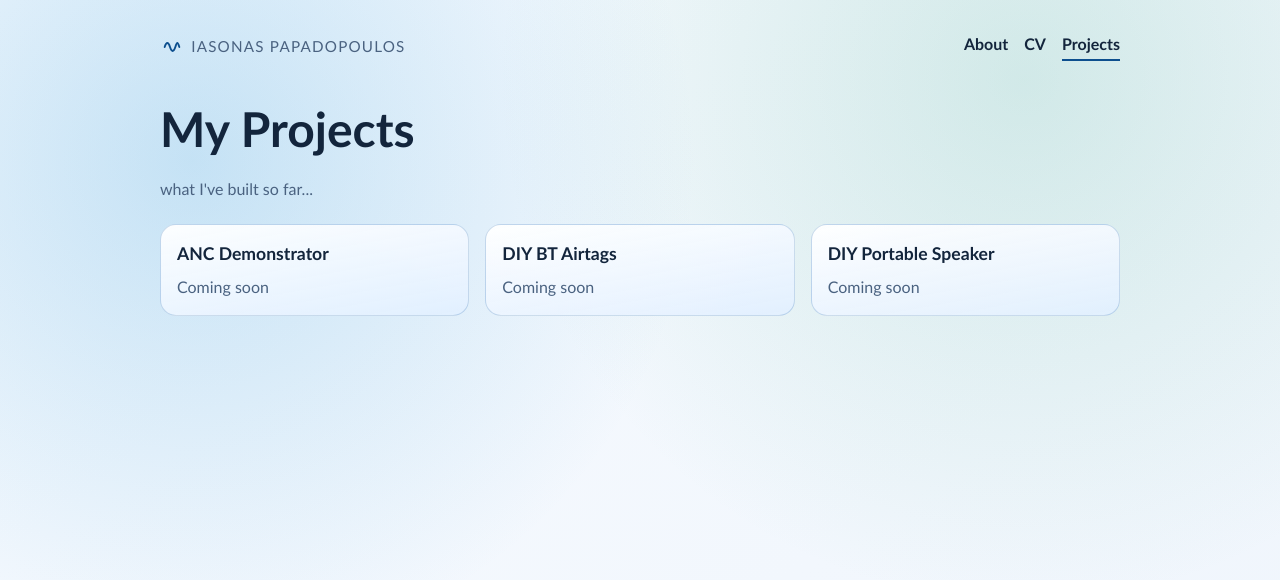
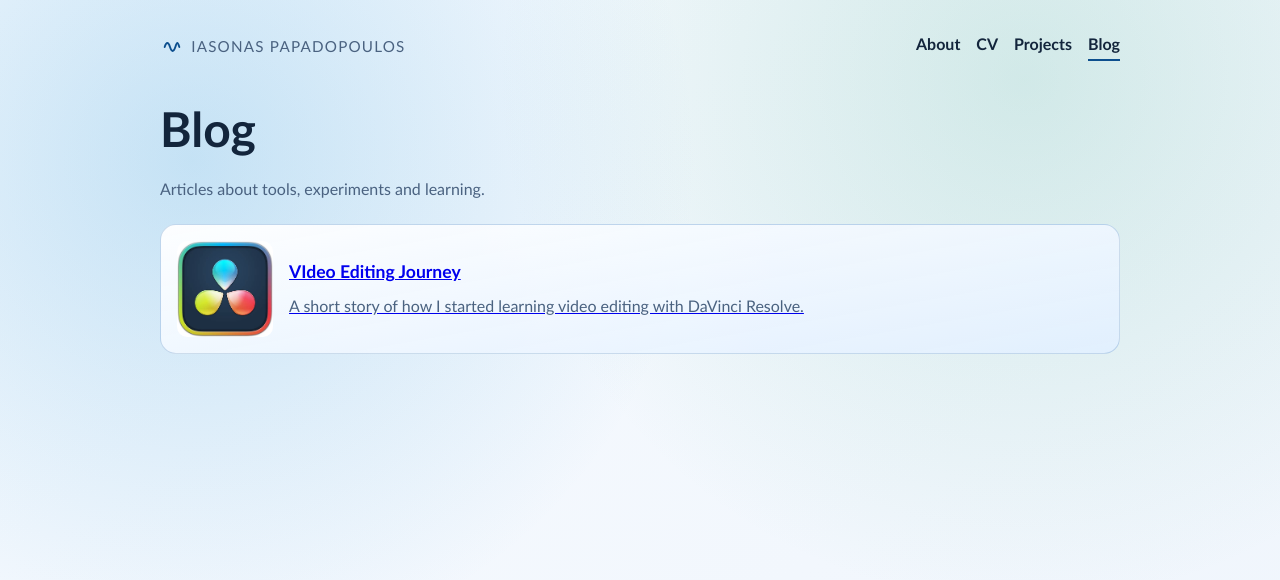
Before and after one commit to iasonpap/iasonpap.github.io, a React (Vite) app: page /blog in a window 1280 px wide. Before the commit this address led to /. Shown: the top 580 px of the page. Built offline with nearby package versions, Linux system fonts and the light colour scheme.

Commit message:
feat(blog): add Blog tab, listing and article for Learning DaVinci Resolve

```diff
--- a/src/App.css
+++ b/src/App.css
@@ -88,6 +88,42 @@
   gap: 1rem;
 }
 
+/* Blog listing: make linked project cards show a square thumbnail */
+.project-card-link .project-card {
+  display: flex;
+  gap: 1rem;
+  align-items: center;
+}
+
+.project-thumb {
+  width: 96px;
+  height: 96px;
+  object-fit: cover;
+  border-radius: 10px;
+  flex: 0 0 96px;
+}
+
+.project-meta {
+  display: flex;
+  flex-direction: column;
+  justify-content: center;
+}
+
+/* Article header: small square logo next to title */
+.blog-article header {
+  display: flex;
+  gap: 1rem;
+  align-items: center;
+  margin-bottom: 1rem;
+}
+
+.blog-article header img {
+  width: 96px;
+  height: 96px;
+  object-fit: cover;
+  border-radius: 10px;
+}
+
 .project-card {
   border-radius: 16px;
   padding: 1rem;
--- a/src/App.jsx
+++ b/src/App.jsx
@@ -2,6 +2,8 @@ import { NavLink, Navigate, Route, Routes } from 'react-router-dom'
 import About from './pages/About.jsx'
 import CV from './pages/CV.jsx'
 import Projects from './pages/Projects.jsx'
+import Blog from './pages/Blog.jsx'
+import Article from './pages/Article.jsx'
 import './App.css'
 
 function App() {
@@ -29,6 +31,9 @@ function App() {
           <NavLink to="/" end className={({ isActive }) => (isActive ? 'active' : '')}>
             Projects
           </NavLink>
+          <NavLink to="/blog" className={({ isActive }) => (isActive ? 'active' : '')}>
+            Blog
+          </NavLink>
         </nav>
       </header>
 
@@ -38,6 +43,8 @@ function App() {
           <Route path="/about" element={<About />} />
           <Route path="/cv" element={<CV />} />
           <Route path="*" element={<Navigate to="/" replace />} />
+          <Route path="/blog" element={<Blog />} />
+          <Route path="/blog/:slug" element={<Article />} />
         </Routes>
       </main>
     </div>
--- a/src/data/cv-manifest.json
+++ b/src/data/cv-manifest.json
@@ -1,5 +1,5 @@
 {
-  "generatedAt": "2026-05-03T21:48:40.944Z",
+  "generatedAt": "2026-05-29T01:34:56.647Z",
   "sourceDir": "src/assets/CVs",
   "filenamePattern": "YYYY-MM-Iasonas_CV_<language>.pdf",
   "defaultLanguage": "english",
--- /dev/null
+++ b/src/pages/Article.jsx
@@ -0,0 +1,39 @@
+import { useParams } from 'react-router-dom'
+import logo from '../assets/logo_davinci_resolve.jpg'
+
+function Article() {
+  const { slug } = useParams()
+
+  // For now we only have one article; match by slug.
+  if (slug !== 'my-journey-learning-video-editing') {
+    return (
+      <section className="page">
+        <h1>Article not found</h1>
+        <p>That article doesn't exist yet.</p>
+      </section>
+    )
+  }
+
+  return (
+    <article className="page blog-article">
+      <header>
+        <img src={logo} alt="DaVinci Resolve logo" style={{ maxWidth: 200 }} />
+        <h1>My Journey learning VIdeo Editing</h1>
+      </header>
+
+      <p>
+        I started learning video editing with DaVinci Resolve by following beginner
+        tutorials and experimenting with simple cuts, colour grading and export
+        settings. This article describes the first steps I took, the resources I
+        found helpful, and the small projects I used to build confidence.
+      </p>
+
+      <section>
+        <h2>Getting started</h2>
+        <p>More details to come...</p>
+      </section>
+    </article>
+  )
+}
+
+export default Article
--- /dev/null
+++ b/src/pages/Blog.jsx
@@ -0,0 +1,35 @@
+import { Link } from 'react-router-dom'
+import logo from '../assets/logo_davinci_resolve.jpg'
+
+const articles = [
+  {
+    title: 'VIdeo Editing Journey',
+    slug: 'my-journey-learning-video-editing',
+    thumb: logo,
+    excerpt: "A short story of how I started learning video editing with DaVinci Resolve.",
+  },
+]
+
+function Blog() {
+  return (
+    <section className="page">
+      <h1>Blog</h1>
+      <p>Articles about tools, experiments and learning.</p>
+      <div className="project-grid">
+        {articles.map((a) => (
+          <Link to={`/blog/${a.slug}`} key={a.slug} className="project-card-link">
+            <article className="project-card">
+              <img src={a.thumb} alt={a.title} className="project-thumb" />
+              <div className="project-meta">
+                <h2>{a.title}</h2>
+                <p>{a.excerpt}</p>
+              </div>
+            </article>
+          </Link>
+        ))}
+      </div>
+    </section>
+  )
+}
+
+export default Blog
```
Also changed, not shown: src/assets/logo_davinci_resolve.jpg (added).
